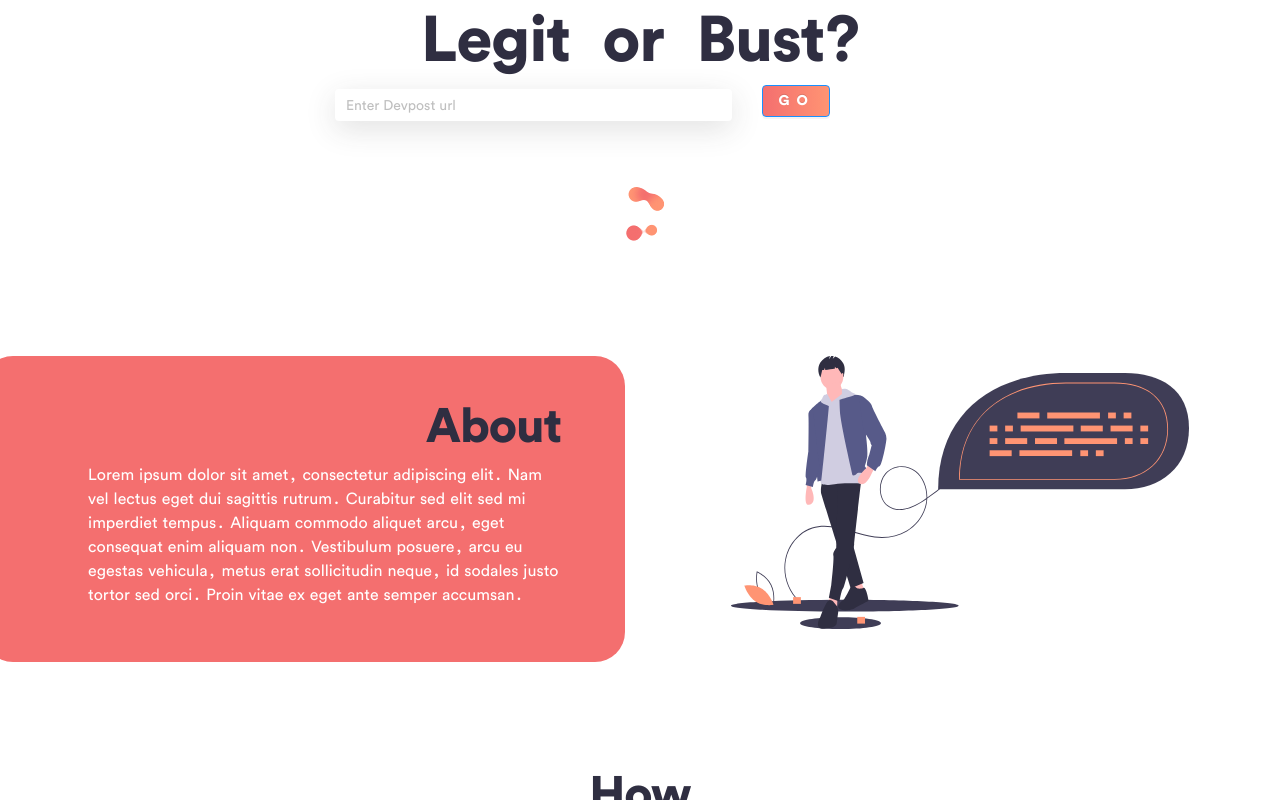
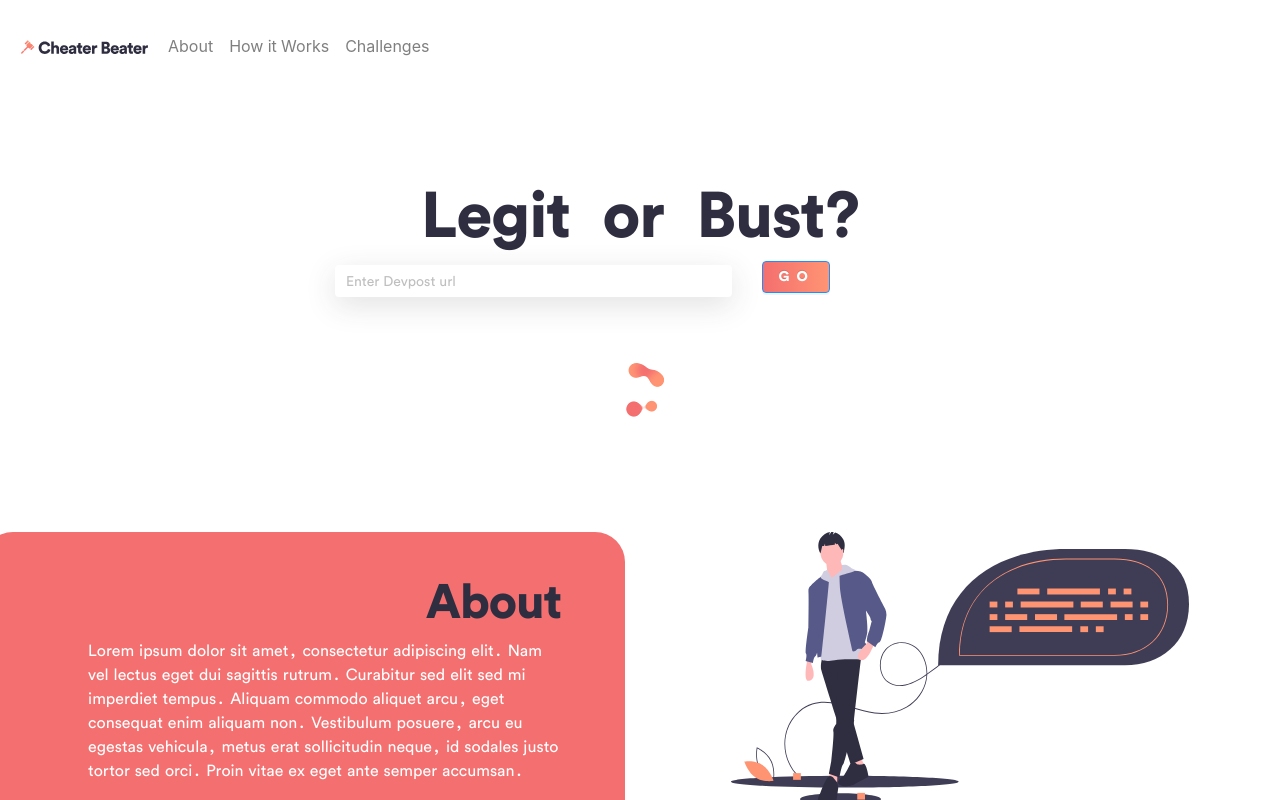
Before and after one commit to willshiao/CheaterBeater, a React (Create React App) app in the folder frontend/: page / in a window 1280 px wide. Shown: the top 800 px of the page. Built offline with nearby package versions, Linux system fonts and the light colour scheme.

Commit message:
Add navbar

```diff
--- a/frontend/package.json
+++ b/frontend/package.json
@@ -20,7 +20,8 @@
     "react-dom": "^16.13.1",
     "react-gauge-chart": "^0.2.5",
     "react-router-dom": "^5.1.2",
-    "react-scripts": "3.4.1"
+    "react-scripts": "3.4.1",
+    "reactstrap": "^8.4.1"
   },
   "scripts": {
     "start": "react-app-rewired start",
--- a/frontend/src/components/Landing/Challenges/Challenges.scss
+++ b/frontend/src/components/Landing/Challenges/Challenges.scss
@@ -22,6 +22,7 @@
 .Challenges__title {
   font-weight: 900;
   font-size: 48px;
+  color: $dark-color;
 }
 
 .Challenges__desc {
--- a/frontend/src/components/Landing/Landing.js
+++ b/frontend/src/components/Landing/Landing.js
@@ -1,5 +1,6 @@
 import React, { Component } from 'react';
 import './Landing.scss';
+import Nav from './Nav/Nav';
 import Search from './Search/Search';
 import About from './About/About';
 import How from './How/How';
@@ -10,6 +11,7 @@
   render() {
     return (
       <div className="Landing">
+        <Nav />
         <Search />
         <About />
         <How />
--- a/frontend/src/components/Landing/Nav/Nav.js
+++ b/frontend/src/components/Landing/Nav/Nav.js
@@ -1,10 +1,47 @@
-import React from 'react';
+import React, { useState } from 'react';
 import './Nav.scss';
+import cbLogo from '../../../assets/imgs/cb-logo.svg';
+import {
+  Collapse,
+  Navbar,
+  NavbarToggler,
+  NavbarBrand,
+  Nav,
+  NavItem,
+  NavLink,
+  UncontrolledDropdown,
+  DropdownToggle,
+  DropdownMenu,
+  DropdownItem,
+  NavbarText
+} from 'reactstrap';
 
-const Nav = () => {
+const Example = (props) => {
+  const [isOpen, setIsOpen] = useState(false);
+
+  const toggle = () => setIsOpen(!isOpen);
+
   return (
-    <section className="Nav"></section>
-  )
+    <Navbar className="Nav__bar" light expand="md">
+      <NavbarBrand href="/">
+        <img src={cbLogo} alt="" className="Nav__logo"/>
+      </NavbarBrand>
+      <NavbarToggler onClick={toggle} />
+      <Collapse className="Nav__items" isOpen={isOpen} navbar>
+        <Nav className="mr-auto" navbar>
+          <NavItem>
+            <NavLink className="Nav__link" href="/">About</NavLink>
+          </NavItem>
+          <NavItem>
+            <NavLink className="Nav__link" href="/">How it Works</NavLink>
+          </NavItem>
+          <NavItem>
+            <NavLink className="Nav__link" href="/">Challenges</NavLink>
+          </NavItem>
+        </Nav>
+      </Collapse>
+    </Navbar>
+  );
 }
 
-export default Nav;
+export default Example;
--- a/frontend/src/components/Landing/Nav/Nav.scss
+++ b/frontend/src/components/Landing/Nav/Nav.scss
@@ -0,0 +1,13 @@
+.Nav__bar {
+  padding-top: 2%;
+  background-color: white;
+}
+
+.Nav__logo {
+  width: 128px;
+  margin-left: 4%;
+}
+
+.Nav__items {
+  text-align: right;
+}
--- a/frontend/src/components/Landing/Search/Search.scss
+++ b/frontend/src/components/Landing/Search/Search.scss
@@ -1,6 +1,7 @@
 @import '../../../shared/variables.scss';
 
 .Search {
+  margin-top: 8%;
   margin-bottom: 8%;
 }
 
--- a/frontend/src/content.js
+++ b/frontend/src/content.js
@@ -8,7 +8,7 @@
     description: "Lorem ipsum dolor sit amet, consectetur adipiscing elit. Nam vel lectus eget dui sagittis rutrum. Curabitur sed elit sed mi imperdiet tempus. Aliquam commodo aliquet arcu, eget consequat enim aliquam non. Vestibulum posuere, arcu eu egestas vehicula, metus erat sollicitudin neque, id sodales justo tortor sed orci. Proin vitae ex eget ante semper accumsan."
   },
   how: {
-    title: "How",
+    title: "How it Works",
     firstSubtitle: "Transparent",
     secondSubtitle: "Transparent",
     thirdSubtitle: "Transparent",
```
Also changed, not shown: frontend/src/assets/imgs/cb-logo.svg (added), 1 other file (tests, documents, lock files or other folders).
